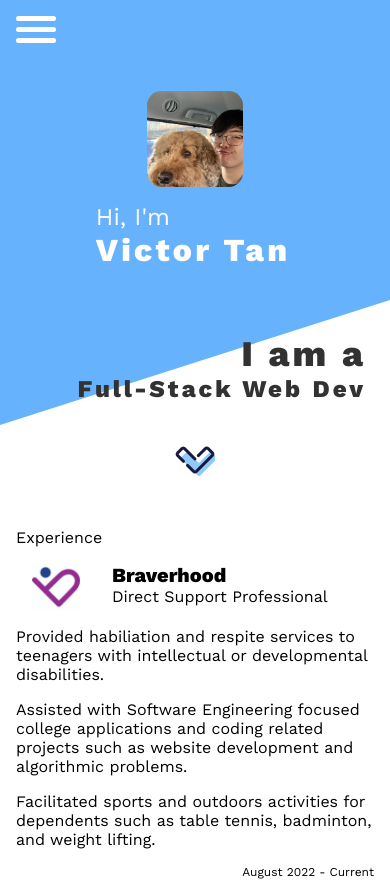
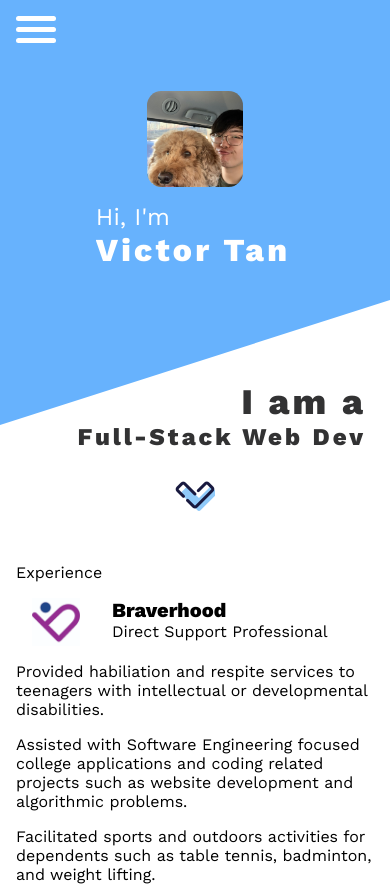
Before and after one commit to VictorWTan/PersonalWebsite, a website: page index.html in a window 390 px wide. Shown: the top 887 px of the page. Drawn offline with nearby package versions, Linux system fonts and the light colour scheme.

Commit message:
formatted mobile

```diff
--- a/styles.scss
+++ b/styles.scss
@@ -332,7 +332,7 @@ a {
   justify-content: center;
   font-size: 1.5em;
   font-weight: 800;
-  margin-top: 1em;
+  margin-top: 3em;
   letter-spacing: 3px;
   padding: 1em;
   z-index: -1;
@@ -367,7 +367,6 @@ a {
   height: 3em;
   background-color: $background;
   border: none;
-  margin-top: 1em;
   animation: slideFromBottom $standard-animation-timing $quick-fade-in;
   animation-delay: calc($lower-element-delay + 0.5s);
   animation-fill-mode: both;
```
Also changed, not shown: styles.css, 1 other file.
